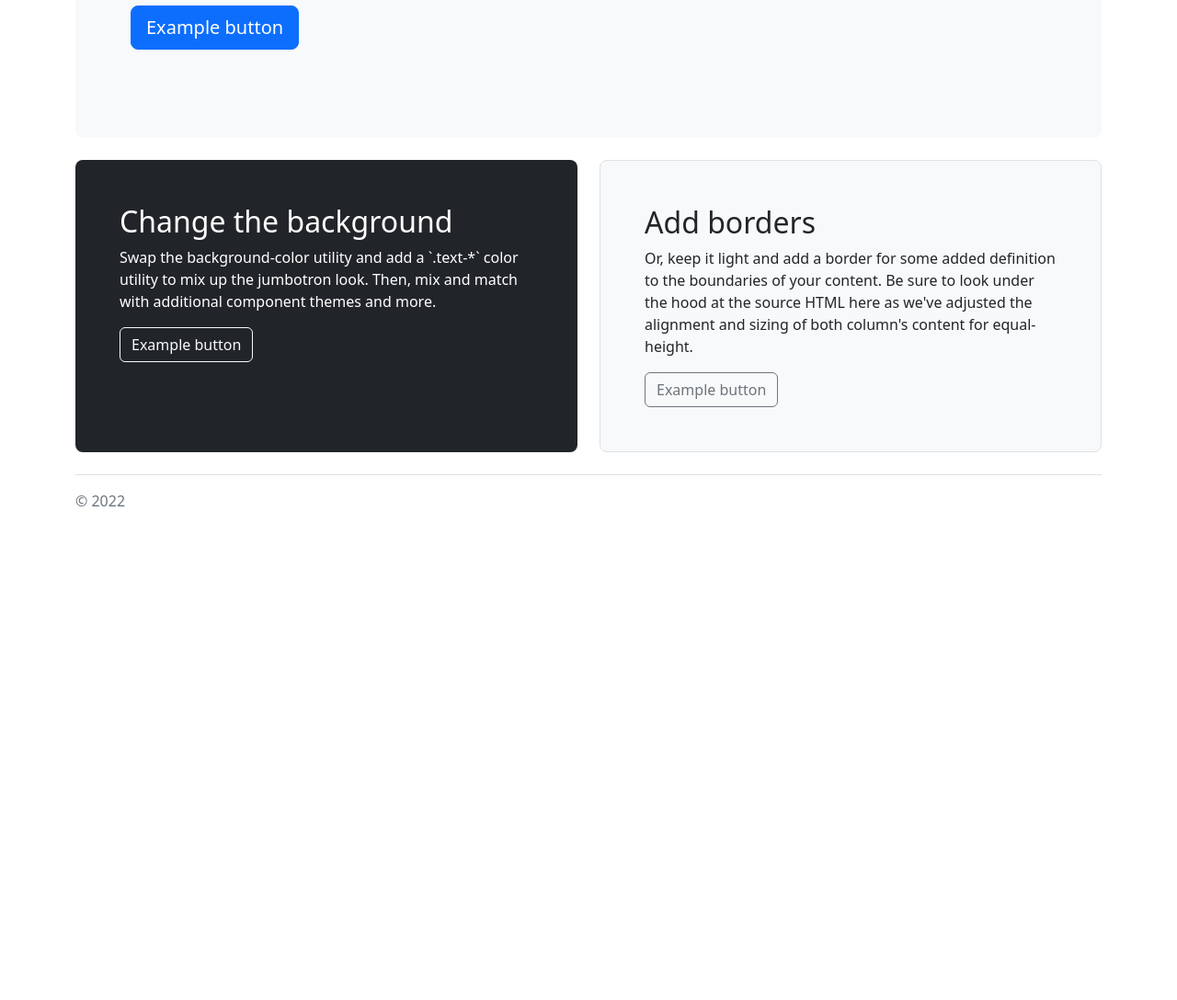
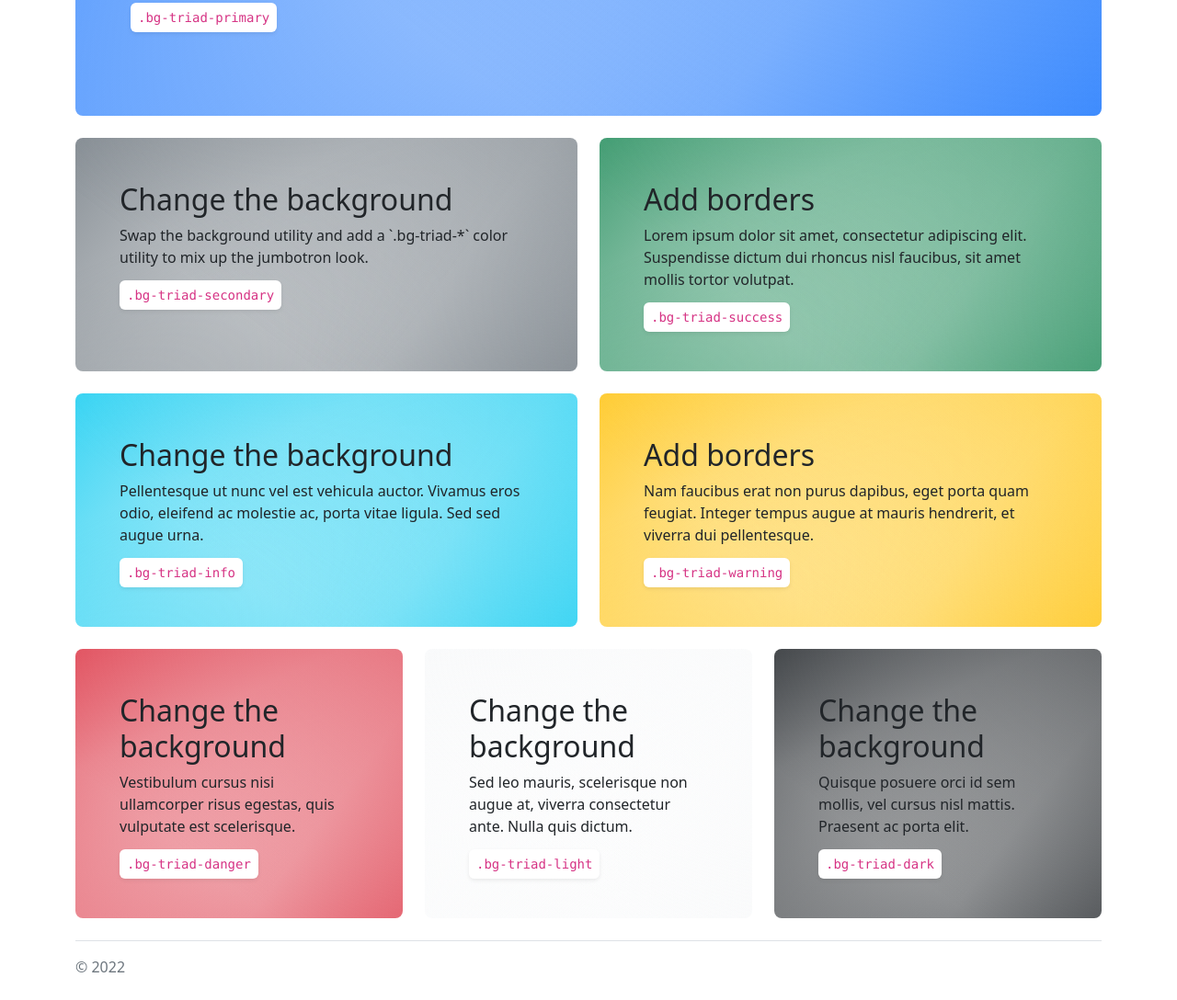
Before and after one commit to bpstr/css-gradient-cards, a website: page index.html in a window 1280 px wide. Shown: the part 417-1505 px from the top of the page at 92% size. Before the commit the page ends 998 px from the top, so only its background shows below. Drawn offline with Linux system fonts and the light colour scheme.

Commit message:
Add triad gradients

```diff
--- a/index.html
+++ b/index.html
@@ -13,31 +13,72 @@
     <header class="pb-3 mb-4 border-bottom">
       <a href="/" class="d-flex align-items-center text-dark text-decoration-none">
         <svg xmlns="http://www.w3.org/2000/svg" width="40" height="32" class="me-2" viewBox="0 0 118 94" role="img"><title>Bootstrap</title><path fill-rule="evenodd" clip-rule="evenodd" d="M24.509 0c-6.733 0-11.715 5.893-11.492 12.284.214 6.14-.064 14.092-2.066 20.577C8.943 39.365 5.547 43.485 0 44.014v5.972c5.547.529 8.943 4.649 10.951 11.153 2.002 6.485 2.28 14.437 2.066 20.577C12.794 88.106 17.776 94 24.51 94H93.5c6.733 0 11.714-5.893 11.491-12.284-.214-6.14.064-14.092 2.066-20.577 2.009-6.504 5.396-10.624 10.943-11.153v-5.972c-5.547-.529-8.934-4.649-10.943-11.153-2.002-6.484-2.28-14.437-2.066-20.577C105.214 5.894 100.233 0 93.5 0H24.508zM80 57.863C80 66.663 73.436 72 62.543 72H44a2 2 0 01-2-2V24a2 2 0 012-2h18.437c9.083 0 15.044 4.92 15.044 12.474 0 5.302-4.01 10.049-9.119 10.88v.277C75.317 46.394 80 51.21 80 57.863zM60.521 28.34H49.948v14.934h8.905c6.884 0 10.68-2.772 10.68-7.727 0-4.643-3.264-7.207-9.012-7.207zM49.948 49.2v16.458H60.91c7.167 0 10.964-2.876 10.964-8.281 0-5.406-3.903-8.178-11.425-8.178H49.948z" fill="currentColor"></path></svg>
-        <span class="fs-4">Jumbotron example</span>
+        <span class="fs-4">Triad Gradients Example</span>
       </a>
     </header>
 
-    <div class="p-5 mb-4 bg-light rounded-3">
+    <div class="p-5 mb-4 rounded-3 bg-triad-primary">
       <div class="container-fluid py-5">
         <h1 class="display-5 fw-bold">Custom jumbotron</h1>
         <p class="col-md-8 fs-4">Using a series of utilities, you can create this jumbotron, just like the one in previous versions of Bootstrap. Check out the examples below for how you can remix and restyle it to your liking.</p>
-        <button class="btn btn-primary btn-lg" type="button">Example button</button>
+        <code class="bg-white p-2 rounded-2 shadow-sm">.bg-triad-primary</code>
+      </div>
+    </div>
+
+    <div class="row align-items-md-stretch mb-4">
+      <div class="col-md-6">
+        <div class="h-100 p-5 rounded-3 bg-triad-secondary">
+          <h2>Change the background</h2>
+          <p>Swap the background utility and add a `.bg-triad-*` color utility to mix up the jumbotron look.</p>
+          <code class="bg-white p-2 rounded-2 shadow-sm">.bg-triad-secondary</code>
+        </div>
+      </div>
+      <div class="col-md-6">
+        <div class="h-100 p-5 rounded-3 bg-triad-success">
+          <h2>Add borders</h2>
+          <p>Lorem ipsum dolor sit amet, consectetur adipiscing elit. Suspendisse dictum dui rhoncus nisl faucibus, sit amet mollis tortor volutpat.</p>
+          <code class="bg-white p-2 rounded-2 shadow-sm">.bg-triad-success</code>
+        </div>
+      </div>
+    </div>
+
+    <div class="row align-items-md-stretch mb-4">
+      <div class="col-md-6">
+        <div class="h-100 p-5 rounded-3 bg-triad-info">
+          <h2>Change the background</h2>
+          <p>Pellentesque ut nunc vel est vehicula auctor. Vivamus eros odio, eleifend ac molestie ac, porta vitae ligula. Sed sed augue urna.</p>
+          <code class="bg-white p-2 rounded-2 shadow-sm">.bg-triad-info</code>
+        </div>
+      </div>
+      <div class="col-md-6">
+        <div class="h-100 p-5 rounded-3 bg-triad-warning">
+          <h2>Add borders</h2>
+          <p>Nam faucibus erat non purus dapibus, eget porta quam feugiat. Integer tempus augue at mauris hendrerit, et viverra dui pellentesque.</p>
+          <code class="bg-white p-2 rounded-2 shadow-sm">.bg-triad-warning</code>
+        </div>
       </div>
     </div>
 
     <div class="row align-items-md-stretch">
-      <div class="col-md-6">
-        <div class="h-100 p-5 text-bg-dark rounded-3">
+      <div class="col-md">
+        <div class="h-100 p-5 rounded-3 bg-triad-danger">
           <h2>Change the background</h2>
-          <p>Swap the background-color utility and add a `.text-*` color utility to mix up the jumbotron look. Then, mix and match with additional component themes and more.</p>
-          <button class="btn btn-outline-light" type="button">Example button</button>
+          <p>Vestibulum cursus nisi ullamcorper risus egestas, quis vulputate est scelerisque. </p>
+          <code class="bg-white p-2 rounded-2 shadow-sm">.bg-triad-danger</code>
         </div>
       </div>
-      <div class="col-md-6">
-        <div class="h-100 p-5 bg-light border rounded-3">
-          <h2>Add borders</h2>
-          <p>Or, keep it light and add a border for some added definition to the boundaries of your content. Be sure to look under the hood at the source HTML here as we've adjusted the alignment and sizing of both column's content for equal-height.</p>
-          <button class="btn btn-outline-secondary" type="button">Example button</button>
+      <div class="col-md">
+        <div class="h-100 p-5 rounded-3 bg-triad-light">
+          <h2>Change the background</h2>
+          <p>Sed leo mauris, scelerisque non augue at, viverra consectetur ante. Nulla quis dictum. </p>
+          <code class="bg-white p-2 rounded-2 shadow-sm">.bg-triad-light</code>
+        </div>
+      </div>
+      <div class="col-md">
+        <div class="h-100 p-5 rounded-3 bg-triad-dark">
+          <h2>Change the background</h2>
+          <p>Quisque posuere orci id sem mollis, vel cursus nisl mattis. Praesent ac porta elit.</p>
+          <code class="bg-white p-2 rounded-2 shadow-sm">.bg-triad-dark</code>
         </div>
       </div>
     </div>
--- /dev/null
+++ b/scss/_triad-gradients.scss
@@ -0,0 +1,9 @@
+
+@each $color, $code in $theme-colors {
+  .bg-triad-#{$color} {
+    background:
+        linear-gradient(217deg, transparentize($code,.4), transparentize($code,1) 71%),
+        linear-gradient(127deg, transparentize($code,.2), transparentize($code,1) 71%),
+        linear-gradient(336deg, transparentize($code,.3), transparentize($code,1) 71%);
+  }
+}
--- a/scss/app.scss
+++ b/scss/app.scss
@@ -3,3 +3,5 @@
 // Bootstrap
 @import '../node_modules/bootstrap/scss/bootstrap';
 // Extensions
+
+@import 'triad-gradients';
```
Also changed, not shown: assets/css/app.css.
